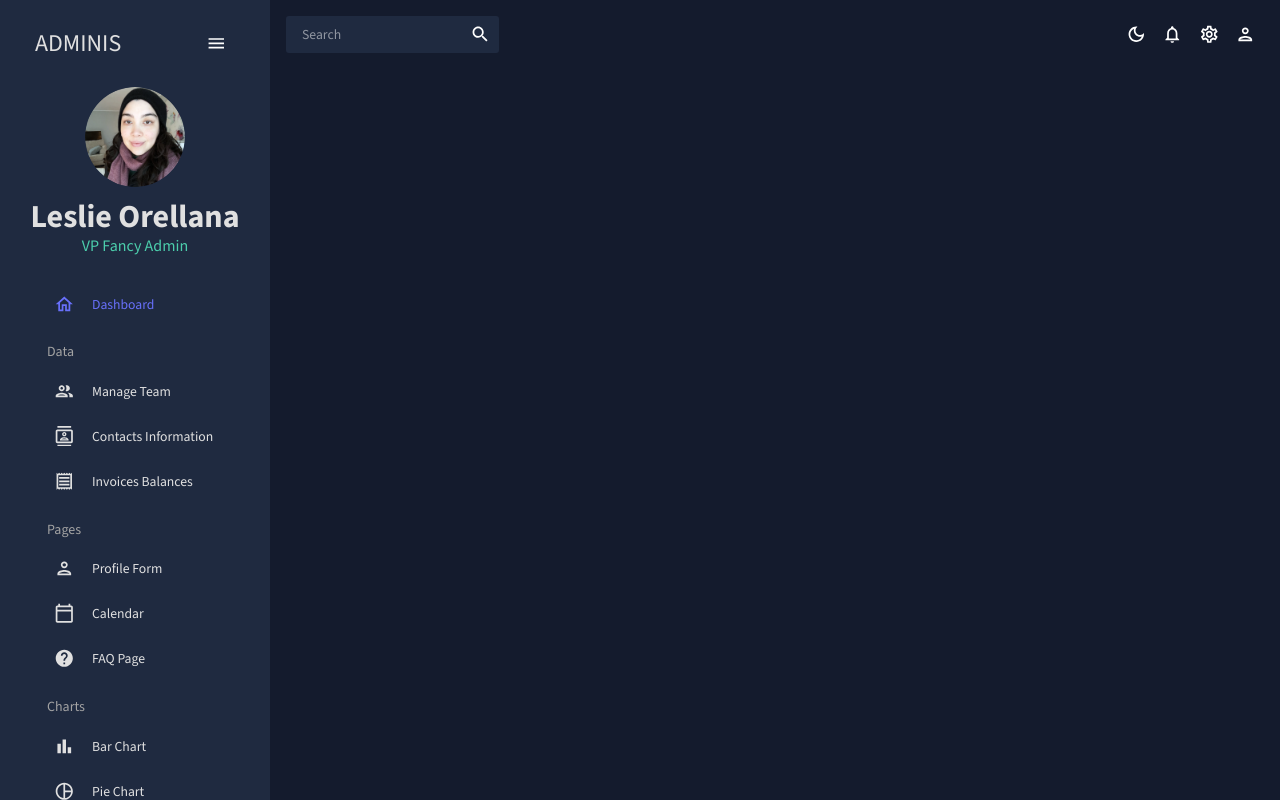
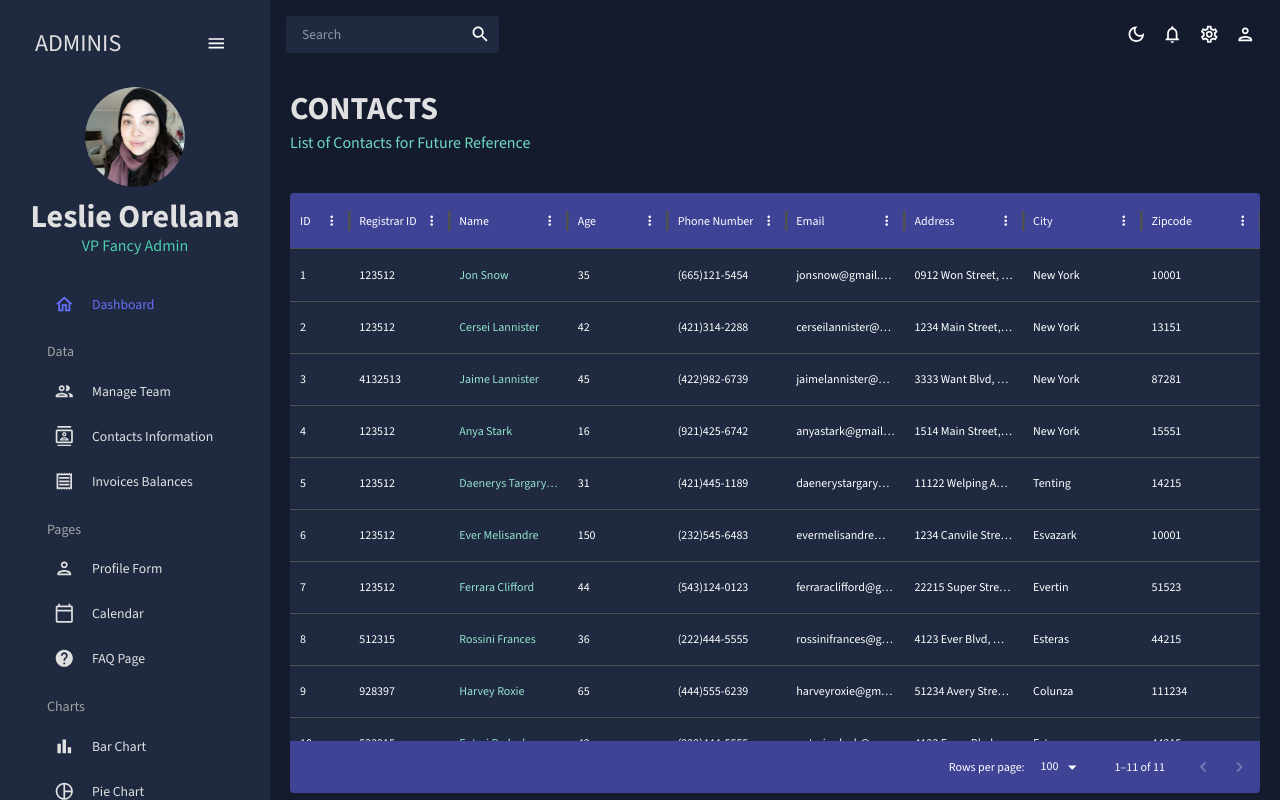
Before and after one commit to lesore0789/react-admin, a React (Create React App) app: page /contacts in a window 1280 px wide. Built offline with nearby package versions, Linux system fonts and the light colour scheme.

Commit message:
Contacts page component

```diff
--- a/src/App.js
+++ b/src/App.js
@@ -6,7 +6,7 @@
 import Dashboard from "./scenes/dashboard";
 import Team from "./scenes/team";
 // import Invoices from "./scenes/invoices";
-// import Contacts from "./scenes/contacts";
+import Contacts from "./scenes/contacts";
 // import Bar from "./scenes/bar";
 // import Form from "./scenes/form";
 // import Line from "./scenes/line";
@@ -29,7 +29,7 @@
             <Routes>
               <Route path="/" element={<Dashboard />} />
               <Route path="/team" element={<Team />} />
-              {/* <Route path="/contacts" element={<Contacts />} /> */}
+              <Route path="/contacts" element={<Contacts />} />
               {/* <Route path="/invoices" element={<Invoices />} /> */}
               {/* <Route path="/form" element={<Form />} /> */}
               {/* <Route path="/bar" element={<Bar />} /> */}
--- /dev/null
+++ b/src/scenes/contacts/index.jsx
@@ -0,0 +1,67 @@
+import {Box} from "@mui/material";
+import { DataGrid, GridToolbar } from "@mui/x-data-grid";
+import { tokens } from "../../theme";
+import { mockDataContacts } from "../../data/mockData";
+import Header from "../../components/Header";
+import { useTheme } from "@mui/material";
+
+const Contacts = () => {
+  const theme = useTheme();
+  const colors = tokens(theme.palette.mode);
+
+  const columns =[
+    { field: "id", headerName: "ID", flex:0.5},
+    { field: "registrarId", headerName: "Registrar ID"},
+    { field: "name", headerName: "Name", flex: 1, cellClassName:"name-column--cell"},
+    { field: "age", headerName: "Age", type: "number", headerAlign: "left", align:"left"},
+    { field: "phone", headerName: "Phone Number", flex: 1,},
+    { field: "email", headerName: "Email", flex: 1,},
+    { field: "address", headerName: "Address", flex: 1,},
+    { field: "city", headerName: "City", flex: 1,},
+    { field: "zipCode", headerName: "Zipcode", flex: 1,},
+
+  ]
+
+  return (
+    <Box m="20px">
+      <Header title="CONTACTS" subtitle="List of Contacts for Future Reference" />
+      <Box
+        m="40px 0 0 0"
+        height="75vh"
+        sx={{
+          "& .MuiDataGrid-root": {
+            border: "none",
+          },
+          "& .MuiDataGrid-cell": {
+            borderBottom: "none",
+          },
+          "& .name-column--cell": {
+            color: colors.greenAccent[300],
+          },
+          "& .MuiDataGrid-columnHeader": {
+            backgroundColor: colors.blueAccent[700],
+            borderBottom: "none",
+          },
+          "& .MuiDataGrid-virtualScroller": {
+            backgroundColor: colors.primary[400],
+          },
+          "& .MuiDataGrid-footerContainer": {
+            borderTop: "none",
+            backgroundColor: colors.blueAccent[700],
+          },
+          "& .MuiDataGrid-toolbarContainer .MuiButton-text": {
+            color: `${colors.grey[100]} !important`
+          }
+        }}
+      >
+        <DataGrid
+          rows={mockDataContacts}
+          columns={columns}
+          components={{ toolbar: GridToolbar }}
+        />
+      </Box>
+    </Box>
+  )
+}
+
+export default Contacts
--- a/src/scenes/team/index.jsx
+++ b/src/scenes/team/index.jsx
@@ -74,6 +74,9 @@
             borderTop: "none",
             backgroundColor: colors.blueAccent[700],
           },
+          "& .MuiCheckbox-root": {
+            color: `${colors.greenAccent[200]} !important`,
+          },
         }}
       >
         <DataGrid
```
